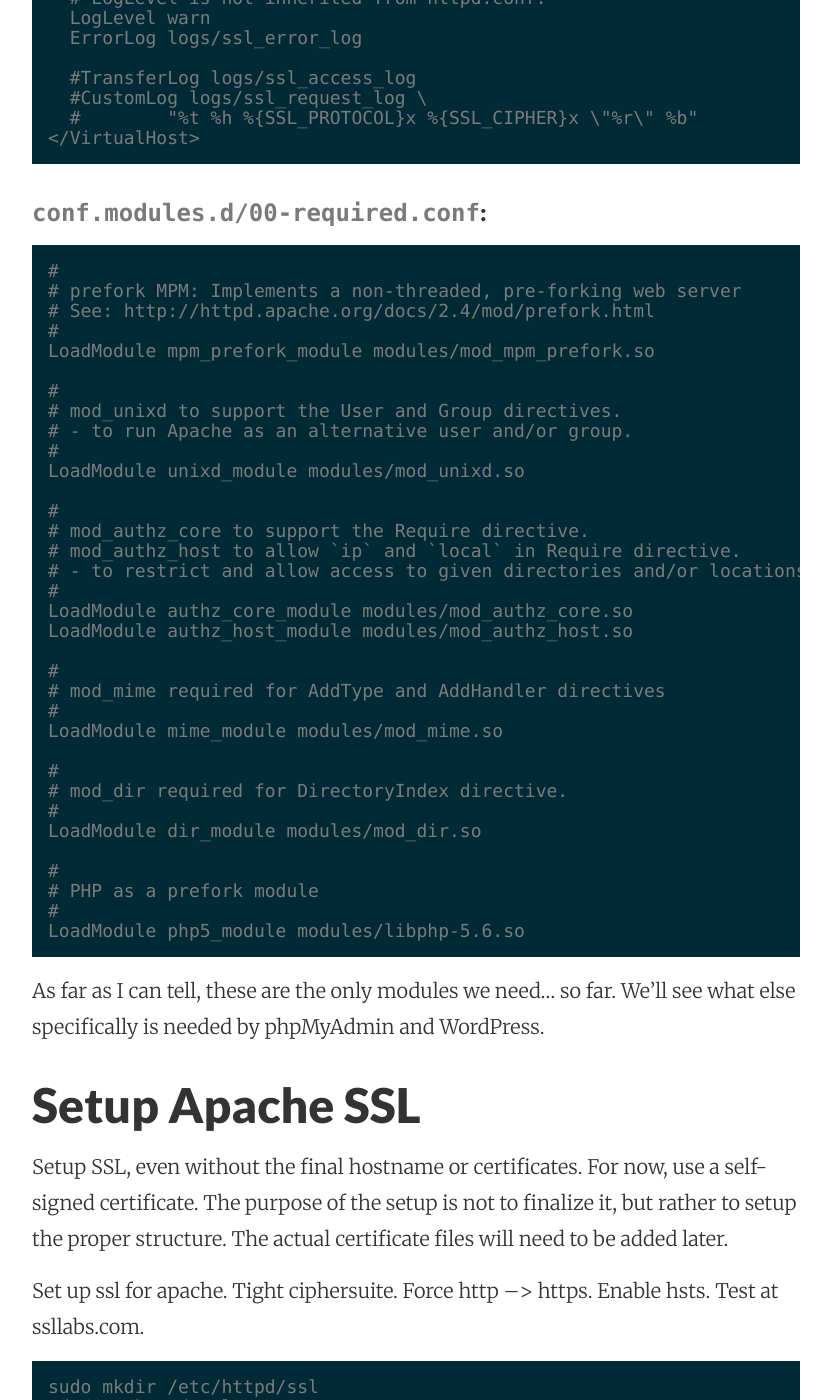
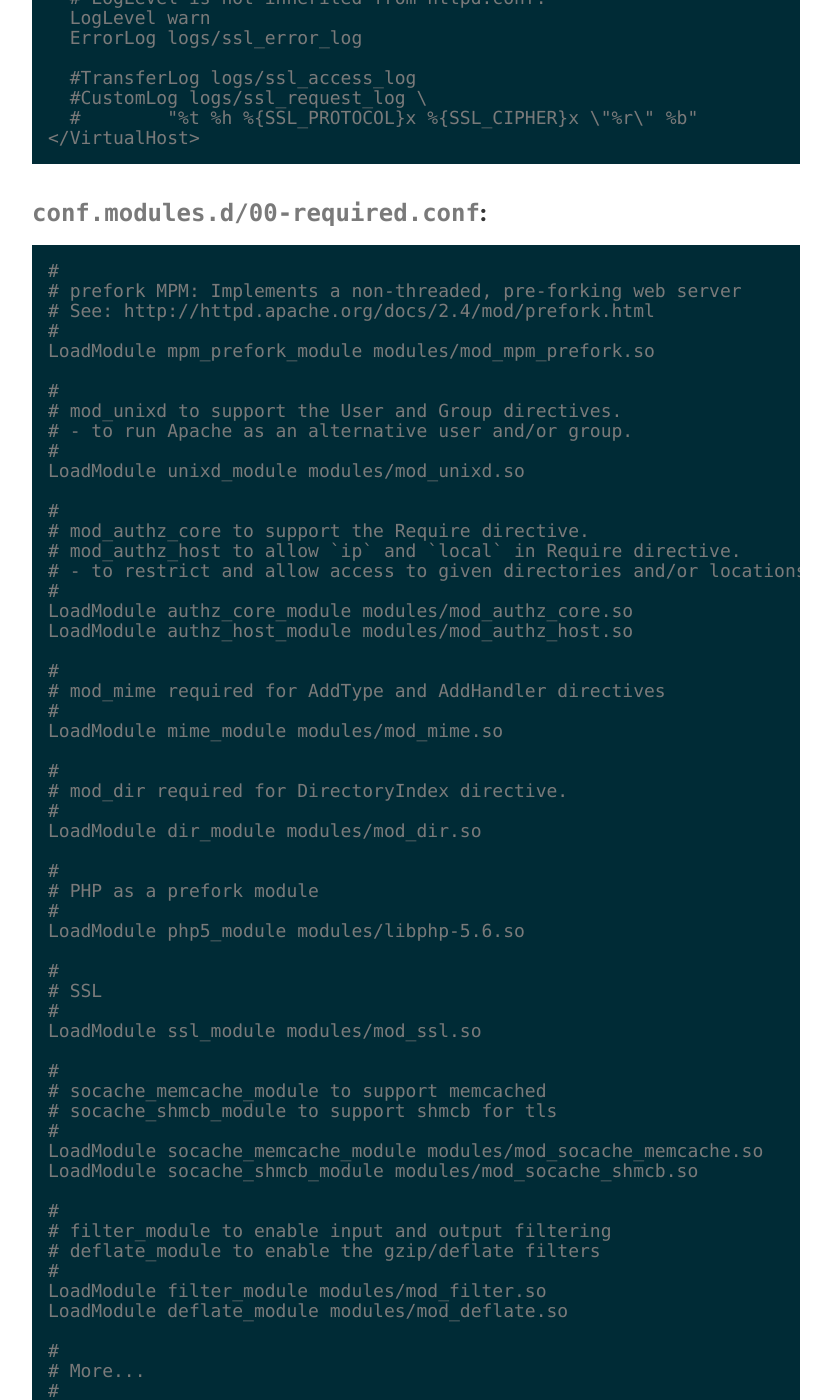
Before and after one commit to mattymaloney/mattymaloney.github.io, a Jekyll site: the page built from _posts/2016-03-28-apache-php-wordpress-phpmyadmin-aws-vpc-ec2-linux-rds-mariadb.md, in a window 1280 px wide and 1400 px high, scrolled down 7547 px. Shown: the whole window, without its empty margins (224-1055 px from the left). Built offline with Jekyll 4.4.1, drawn with Linux system fonts in a browser that asks for light colours; some of the changed text lies outside the part shown.

Commit message:
Created 2016-03-28-apache-php-wordpress-phpmyadmin-aws-vpc-ec2-linux-rds-mariadb.md

````diff
--- a/_posts/2016-03-28-apache-php-wordpress-phpmyadmin-aws-vpc-ec2-linux-rds-mariadb.md
+++ b/_posts/2016-03-28-apache-php-wordpress-phpmyadmin-aws-vpc-ec2-linux-rds-mariadb.md
@@ -257,9 +257,37 @@ LoadModule dir_module modules/mod_dir.so
 # PHP as a prefork module
 #
 LoadModule php5_module modules/libphp-5.6.so
+
+#
+# SSL
+#
+LoadModule ssl_module modules/mod_ssl.so
+
+#
+# socache_memcache_module to support memcached
+# socache_shmcb_module to support shmcb for tls
+#
+LoadModule socache_memcache_module modules/mod_socache_memcache.so
+LoadModule socache_shmcb_module modules/mod_socache_shmcb.so
+
+#
+# filter_module to enable input and output filtering
+# deflate_module to enable the gzip/deflate filters
+#
+LoadModule filter_module modules/mod_filter.so
+LoadModule deflate_module modules/mod_deflate.so
+
+#
+# More...
+#
+LoadModule log_config_module modules/mod_log_config.so
+LoadModule rewrite_module modules/mod_rewrite.so
+LoadModule alias_module modules/mod_alias.so
 ```
 
 As far as I can tell, these are the only modules we need... so far. We'll see what else specifically is needed by phpMyAdmin and WordPress.
+
+The `log_config_module` can probably be removed as well since we're not using any custom log lines.
 
 
 ## Setup Apache SSL
````
